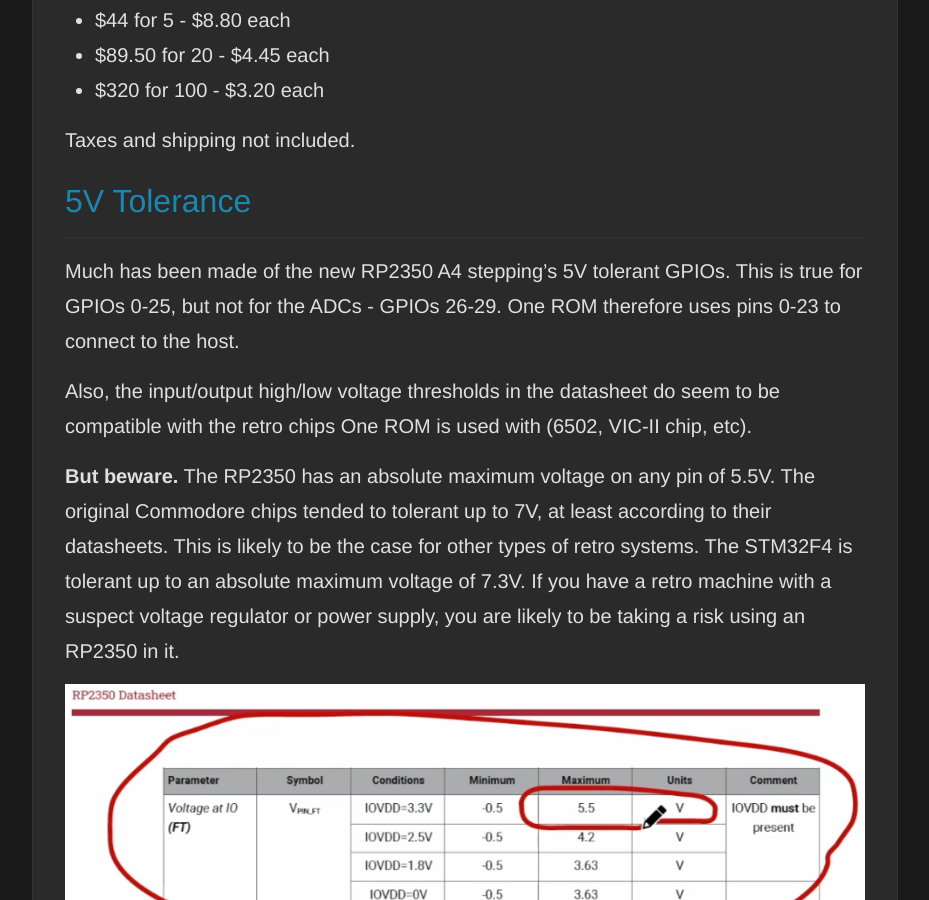
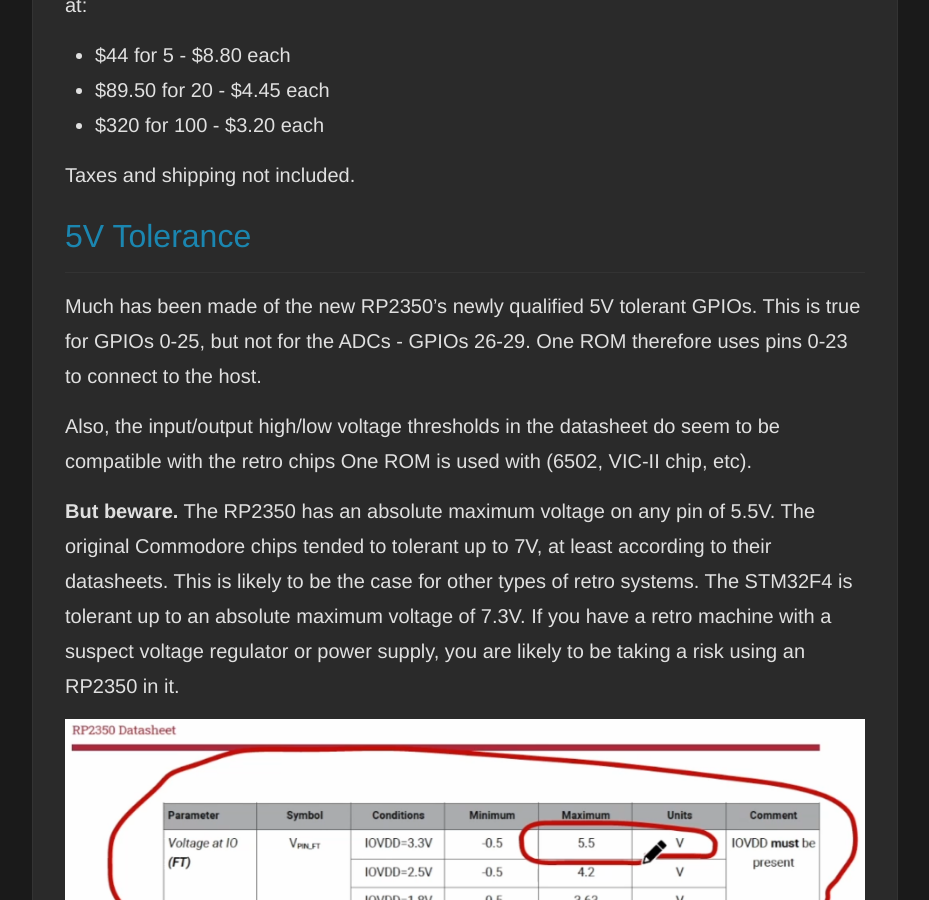
Before and after one commit to piersfinlayson/piersfinlayson.github.io, a Jekyll site: the page built from _posts/2025-08-26-rp2350-5v-gpios.md, in a window 1280 px wide and 900 px high, scrolled down 4875 px. Shown: the whole window, without its empty margins (175-1104 px from the left). Built offline with Jekyll 4.4.1, drawn with Linux system fonts in a browser that asks for light colours; comment, search, counter and statistics services are not loaded; some of the changed text lies outside the part shown.

Commit message:
correct article about which GPIOs FT

```diff
--- a/_posts/2025-08-26-rp2350-5v-gpios.md
+++ b/_posts/2025-08-26-rp2350-5v-gpios.md
@@ -104,8 +104,7 @@ Taxes and shipping not included.
 
 ## 5V Tolerance
 
-
-Much has been made of the new RP2350 A4 stepping's 5V tolerant GPIOs.  This is true for GPIOs 0-25, but not for the ADCs - GPIOs 26-29.  One ROM therefore uses pins 0-23 to connect to the host.
+Much has been made of the new RP2350's newly qualified 5V tolerant GPIOs.  This is true for GPIOs 0-25, but not for the ADCs - GPIOs 26-29.  One ROM therefore uses pins 0-23 to connect to the host.
 
 Also, the input/output high/low voltage thresholds in the datasheet do seem to be compatible with the retro chips One ROM is used with (6502, VIC-II chip, etc).
 
```
Also changed, not shown: other parts of _posts/2025-08-26-rp2350-5v-gpios.md (+1 -1 lines).
